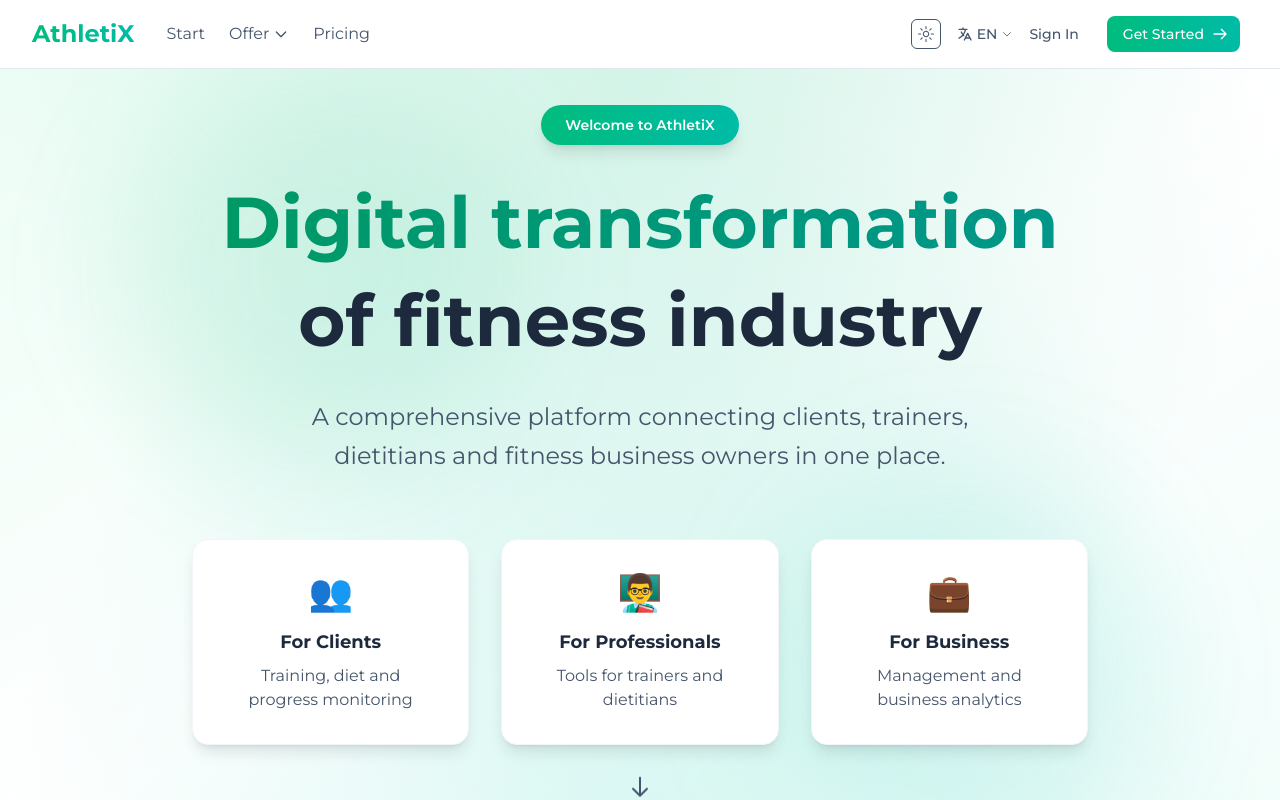
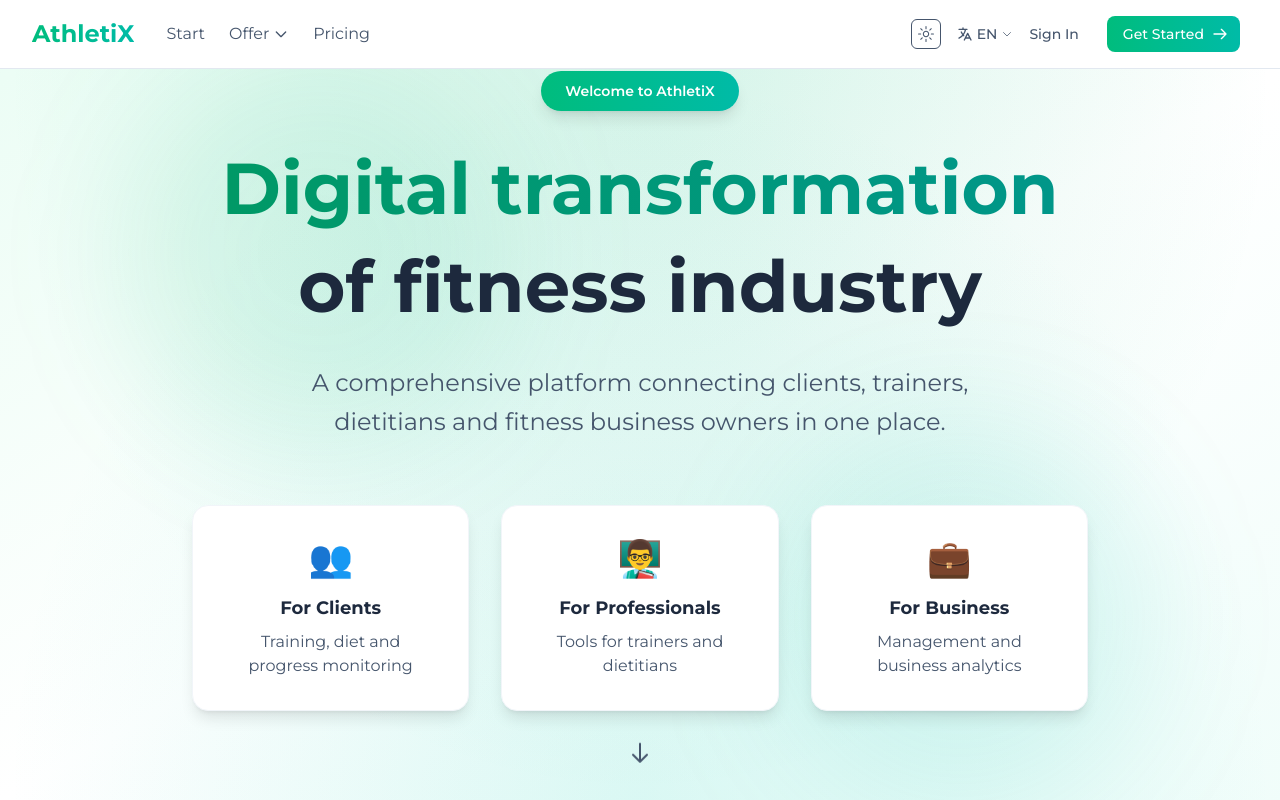
Before and after one commit to dezmerek/AthletiX, a Next.js app: page / in a window 1280 px wide. Shown: the top 800 px of the page. Built offline with nearby package versions, Linux system fonts and the light colour scheme; no server answers.

Commit message:
fix: adjust minimum height calculation for HeroSection to improve layout

```diff
--- a/src/containers/main/HeroSection.tsx
+++ b/src/containers/main/HeroSection.tsx
@@ -8,7 +8,7 @@
   return (
     <section
       id="start"
-      className="relative pt-8 lg:pt-0 lg:min-h-screen flex flex-col justify-center px-4 sm:px-6 lg:px-8 overflow-hidden bg-gradient-to-br from-emerald-50 via-white to-teal-50 dark:from-slate-950 dark:via-slate-900 dark:to-slate-800 transition-colors duration-300"
+      className="relative pt-8 lg:pt-0 lg:min-h-[calc(100vh-68px)] flex flex-col justify-center px-4 sm:px-6 lg:px-8 overflow-hidden bg-gradient-to-br from-emerald-50 via-white to-teal-50 dark:from-slate-950 dark:via-slate-900 dark:to-slate-800 transition-colors duration-300"
     >
       {/* Main background with gradients */}
       <div className="absolute inset-0 overflow-hidden">
```
